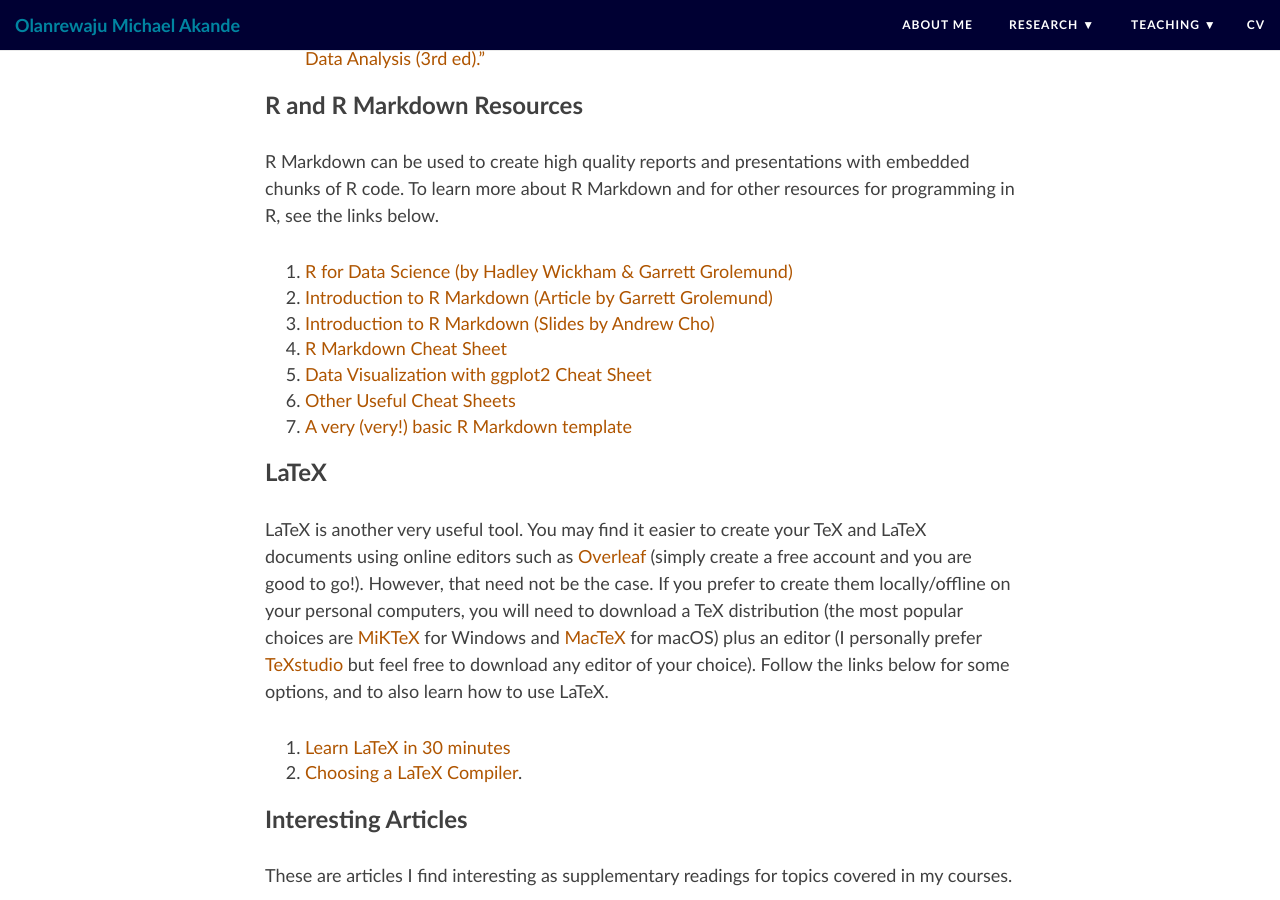
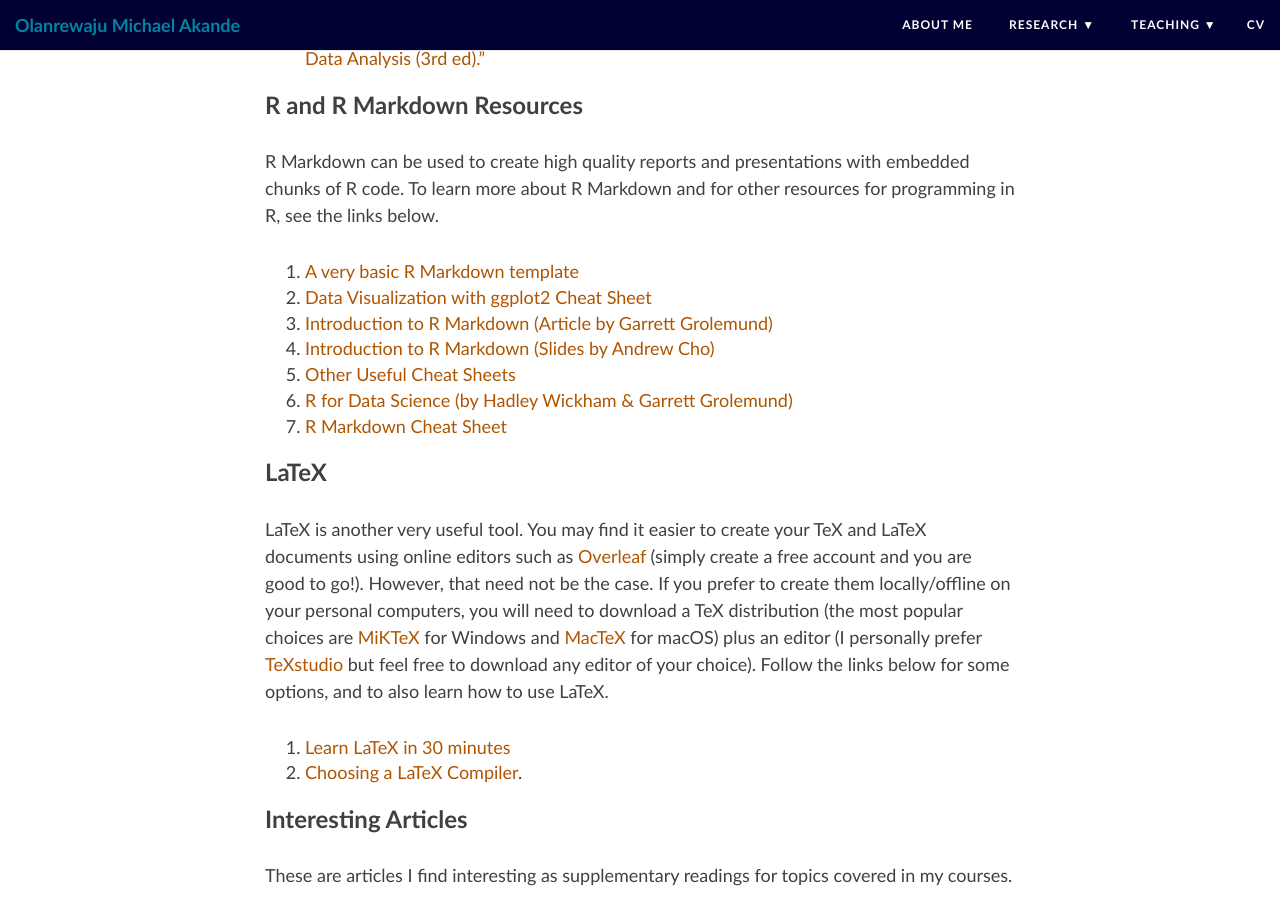
Before and after one commit to akandelanre/akandelanre.github.io, a Jekyll site: the page built from resources.md, in a window 1280 px wide and 900 px high, scrolled down 789 px. Built offline with Jekyll 4.4.1, drawn with Linux system fonts in a browser that asks for light colours; nearby versions of some CDN libraries.

Commit message:
Rearrange resources

```diff
--- a/resources.md
+++ b/resources.md
@@ -24,13 +24,15 @@ If you are a Duke student, you may have access to electronic copies of these boo
 
 R Markdown can be used to create high quality reports and presentations with embedded chunks of R code. To learn more about R Markdown and for other resources for programming in R, see the links below.
 
-1. [R for Data Science (by Hadley Wickham & Garrett Grolemund)](https://r4ds.had.co.nz)
-2. [Introduction to R Markdown (Article by Garrett Grolemund)](https://rmarkdown.rstudio.com/articles_intro.html)
-3. [Introduction to R Markdown (Slides by Andrew Cho)](http://rpubs.com/andrew-cho/303981)
-4. [R Markdown Cheat Sheet](https://www.rstudio.com/wp-content/uploads/2015/02/rmarkdown-cheatsheet.pdf)
-5. [Data Visualization with ggplot2 Cheat Sheet](https://www.rstudio.com/wp-content/uploads/2016/11/ggplot2-cheatsheet-2.1.pdf)
-6. [Other Useful Cheat Sheets](https://www.rstudio.com/resources/cheatsheets/#import)
-7. [A very (very!) basic R Markdown template](https://sta-602l-s20.github.io/Course-Website/labs/resources/LabReport.Rmd)
+1. [A very basic R Markdown template](https://sta-602l-s20.github.io/Course-Website/labs/resources/LabReport.Rmd)
+2. [Data Visualization with ggplot2 Cheat Sheet](https://www.rstudio.com/wp-content/uploads/2016/11/ggplot2-cheatsheet-2.1.pdf)
+3. [Introduction to R Markdown (Article by Garrett Grolemund)](https://rmarkdown.rstudio.com/articles_intro.html)
+4. [Introduction to R Markdown (Slides by Andrew Cho)](http://rpubs.com/andrew-cho/303981)
+5. [Other Useful Cheat Sheets](https://www.rstudio.com/resources/cheatsheets/#import)
+6. [R for Data Science (by Hadley Wickham & Garrett Grolemund)](https://r4ds.had.co.nz)
+7. [R Markdown Cheat Sheet](https://www.rstudio.com/wp-content/uploads/2015/02/rmarkdown-cheatsheet.pdf)
+
+
 
 ### LaTeX
 
```
